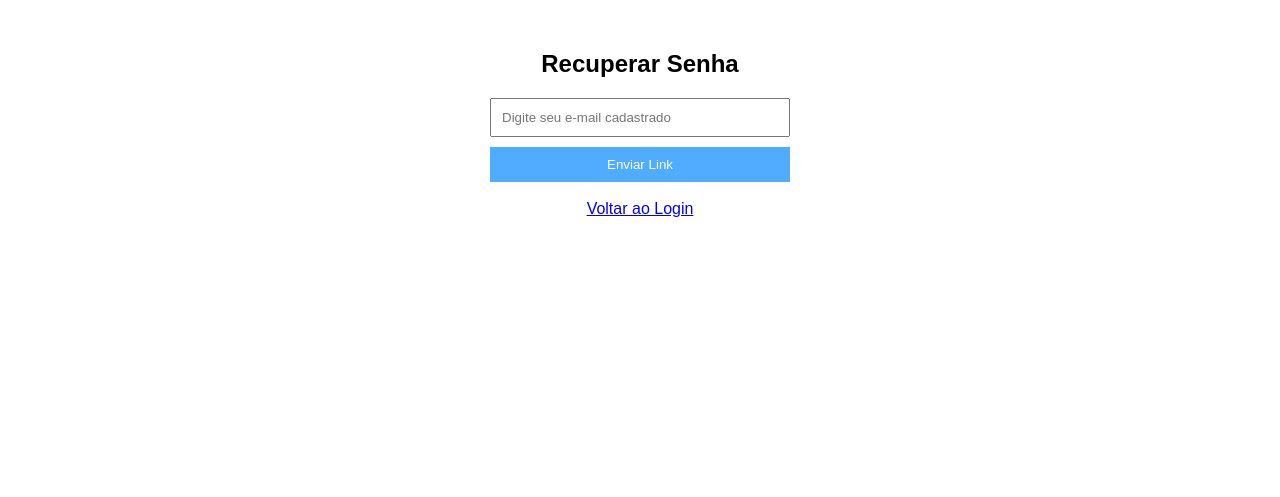
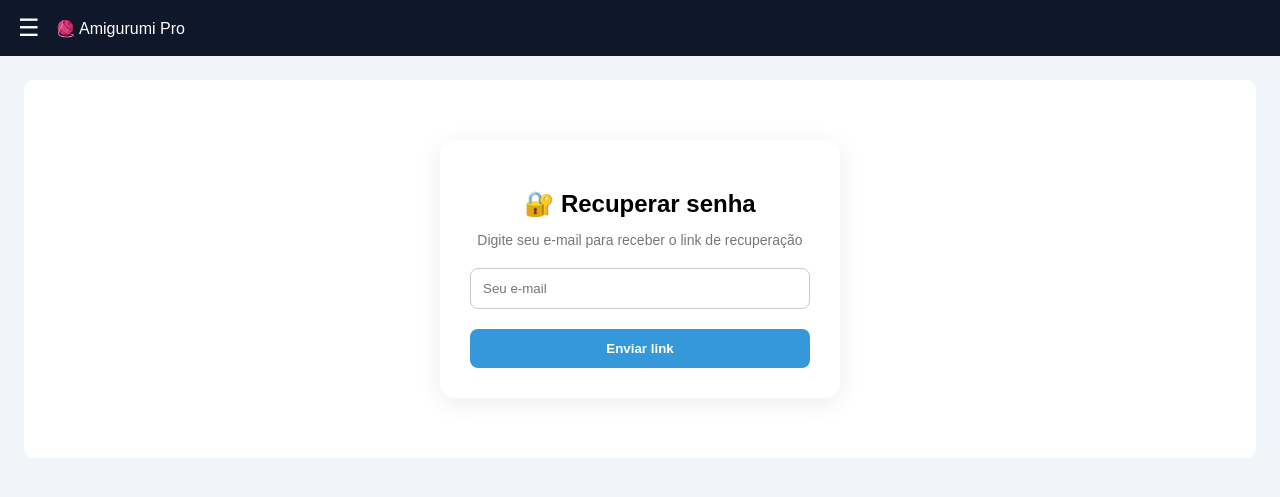
Before and after one commit to iHeyfoxes/sistema-vendas, a Flask app: page /esqueci-senha in a window 1280 px wide. Shown: the top 497 px of the page. Run offline with Flask 3, Linux system fonts and the light colour scheme.

Commit message:
Sistema pica de venda

```diff
--- a/app.py
+++ b/app.py
@@ -5,22 +5,22 @@ from werkzeug.security import generate_password_hash, check_password_hash
 from datetime import datetime
 import os
 from flask_mail import Mail, Message
+from itsdangerous import URLSafeTimedSerializer
 
-# --- 1. CRIAÇÃO DO APP ---
+# --- APP ---
 app = Flask(__name__)
 app.config['SECRET_KEY'] = os.environ.get('SECRET_KEY') or 'chave-secreta-de-teste'
 
-# --- 2. CONFIGURAÇÃO DO SERVIDOR DE E-MAIL  ---
+# --- EMAIL ---
 app.config['MAIL_SERVER'] = 'smtp.gmail.com'
 app.config['MAIL_PORT'] = 465
 app.config['MAIL_USE_TLS'] = False
 app.config['MAIL_USE_SSL'] = True
 app.config['MAIL_USERNAME'] = 'kngb1981@gmail.com'
-# IMPORTANTE: Garanta que a senha abaixo não tenha espaços
 app.config['MAIL_PASSWORD'] = 'bpvkeblociyejyku'
 app.config['MAIL_DEFAULT_SENDER'] = 'kngb1981@gmail.com'
 
-# --- 3. CONFIGURAÇÃO DO BANCO DE DADOS ---
+# --- BANCO ---
 uri = os.environ.get("DATABASE_URL")
 if uri and uri.startswith("postgres://"):
     uri = uri.replace("postgres://", "postgresql://", 1)
@@ -28,14 +28,16 @@ if uri and uri.startswith("postgres://"):
 app.config['SQLALCHEMY_DATABASE_URI'] = uri or 'sqlite:///novo_banco_pro.db'
 app.config['SQLALCHEMY_TRACK_MODIFICATIONS'] = False
 
-# --- 4. INICIALIZAÇÃO DAS EXTENSÕES ---
 db = SQLAlchemy(app)
-mail = Mail(app)  # Agora o Mail sabe quem é o app
+mail = Mail(app)
 
+# 🔐 TOKEN
+serializer = URLSafeTimedSerializer(app.config['SECRET_KEY'])
+
+# --- LOGIN ---
 login_manager = LoginManager()
 login_manager.init_app(app)
 login_manager.login_view = 'login'
-login_manager.login_message = "Por favor, faça login para acessar esta página."
 
 
 @login_manager.user_loader
@@ -43,12 +45,10 @@ def load_user(user_id):
     return db.session.get(User, int(user_id))
 
 
-# --- 5. MODELOS (Tabelas do Banco) ---
-
+# --- MODELOS ---
 class User(UserMixin, db.Model):
     id = db.Column(db.Integer, primary_key=True)
     username = db.Column(db.String(50), unique=True, nullable=False)
-    # ADICIONADO: Campo email essencial para a recuperação de senha
     email = db.Column(db.String(150), unique=True, nullable=True)
     password = db.Column(db.String(200), nullable=False)
 
@@ -58,7 +58,6 @@ class User(UserMixin, db.Model):
     receitas = db.relationship('Receita', backref='dono', lazy=True)
 
 
-# (Classes Venda, Encomenda e Gasto)
 class Venda(db.Model):
     id = db.Column(db.Integer, primary_key=True)
     cliente = db.Column(db.String(100), nullable=False)
@@ -83,6 +82,7 @@ class Gasto(db.Model):
     data = db.Column(db.String(20), default=lambda: datetime.now().strftime("%d/%m/%Y"))
     user_id = db.Column(db.Integer, db.ForeignKey('user.id'), nullable=False)
 
+
 class Receita(db.Model):
     id = db.Column(db.Integer, primary_key=True)
     nome = db.Column(db.String(150), nullable=False)
@@ -91,24 +91,18 @@ class Receita(db.Model):
     user_id = db.Column(db.Integer, db.ForeignKey('user.id'), nullable=False)
 
 
-# Criar o banco
 with app.app_context():
     db.create_all()
 
 
-# --- 6. ROTAS DE AUTENTICAÇÃO ---
-
+# --- AUTH ---
 @app.route("/login", methods=["GET", "POST"])
 def login():
     if request.method == "POST":
-        username = request.form.get("username")
-        password = request.form.get("password")
-        user = User.query.filter_by(username=username).first()
-
-        if user and check_password_hash(user.password, password):
+        user = User.query.filter_by(username=request.form.get("username")).first()
+        if user and check_password_hash(user.password, request.form.get("password")):
             login_user(user)
             return redirect(url_for('vendas'))
-
         flash("Usuário ou senha inválidos.")
     return render_template("login.html")
 
@@ -116,20 +110,21 @@ def login():
 @app.route("/cadastro", methods=["GET", "POST"])
 def cadastro():
     if request.method == "POST":
-        username = request.form.get("username")
-        email = request.form.get("email")  # Captura o e-mail novo
-        password = request.form.get("password")
-
-        if User.query.filter_by(username=username).first():
-            flash("Este usuário já existe.")
+        if User.query.filter_by(username=request.form.get("username")).first():
+            flash("Usuário já existe.")
             return redirect(url_for('cadastro'))
 
-        hashed_password = generate_password_hash(password)
-        novo_usuario = User(username=username, email=email, password=hashed_password)
-        db.session.add(novo_usuario)
+        user = User(
+            username=request.form.get("username"),
+            email=request.form.get("email"),
+            password=generate_password_hash(request.form.get("password"))
+        )
+        db.session.add(user)
         db.session.commit()
-        flash("Cadastro realizado! Agora faça login.")
+
+        flash("Cadastro realizado!")
         return redirect(url_for('login'))
+
     return render_template("cadastro.html")
 
 
@@ -140,205 +135,92 @@ def logout():
     return redirect(url_for('login'))
 
 
-@app.route("/", methods=["GET", "POST"])
-@login_required
-def vendas():
-    if request.method == "POST":
-        nova_venda = Venda(
-            cliente=request.form.get("cliente"),
-            produto=request.form.get("produto"),
-            valor=float(request.form.get("valor") or 0),
-            user_id=current_user.id
-        )
-        db.session.add(nova_venda)
-        db.session.commit()
-        return redirect(url_for('vendas'))
-    vendas_lista = Venda.query.filter_by(user_id=current_user.id).order_by(Venda.id.desc()).all()
-    total = sum(v.valor for v in vendas_lista)
-    return render_template("vendas.html", vendas=vendas_lista, total=round(total, 2))
-
-
-@app.route("/excluir_venda/<int:id>", methods=["POST"])
-@login_required
-def excluir_venda(id):
-    venda = db.session.get(Venda, id)
-    if venda and venda.user_id == current_user.id:
-        db.session.delete(venda)
-        db.session.commit()
-    return redirect(url_for('vendas'))
-
-
-@app.route("/encomendas", methods=["GET", "POST"])
-@login_required
-def encomendas():
-    if request.method == "POST":
-        nova_encomenda = Encomenda(
-            cliente=request.form.get("cliente"),
-            item=request.form.get("item"),
-            prazo=request.form.get("prazo"),
-            user_id=current_user.id
-        )
-        db.session.add(nova_encomenda)
-        db.session.commit()
-        return redirect(url_for('encomendas'))
-    encomendas_lista = Encomenda.query.filter_by(user_id=current_user.id).all()
-    return render_template("encomendas.html", encomendas=encomendas_lista)
-
-
-@app.route("/excluir_encomenda/<int:id>", methods=["POST"])
-@login_required
-def excluir_encomenda(id):
-    encomenda = db.session.get(Encomenda, id)
-    if encomenda and encomenda.user_id == current_user.id:
-        db.session.delete(encomenda)
-        db.session.commit()
-    return redirect(url_for('encomendas'))
-
-
-@app.route("/financeiro", methods=["GET", "POST"])
-@login_required
-def financeiro():
-    if request.method == "POST":
-        novo_gasto = Gasto(
-            item=request.form.get("item"),
-            valor=float(request.form.get("valor") or 0),
-            user_id=current_user.id
-        )
-        db.session.add(novo_gasto)
-        db.session.commit()
-        return redirect(url_for('financeiro'))
-    gastos_lista = Gasto.query.filter_by(user_id=current_user.id).order_by(Gasto.id.desc()).all()
-    vendas_lista = Venda.query.filter_by(user_id=current_user.id).all()
-    total_vendas = sum(v.valor for v in vendas_lista)
-    total_gastos = sum(g.valor for g in gastos_lista)
-    lucro_real = total_vendas - total_gastos
-    return render_template("financeiro.html", gastos=gastos_lista, total_vendas=round(total_vendas, 2),
-                           total_gastos=round(total_gastos, 2), lucro=round(lucro_real, 2))
-
-
-@app.route("/excluir_gasto/<int:id>", methods=["POST"])
-@login_required
-def excluir_gasto(id):
-    gasto = db.session.get(Gasto, id)
-    if gasto and gasto.user_id == current_user.id:
-        db.session.delete(gasto)
-        db.session.commit()
-    return redirect(url_for('financeiro'))
-
-
-@app.route("/calculadora")
-@login_required
-def calculadora():
-    return render_template("calculadora.html")
-
-
-@app.route("/ajuda")
-@login_required
-def ajuda():
-    return render_template("ajuda.html")
-
-
-@app.route("/precos")
-@login_required
-def precos():
-    return render_template("precos.html")
-
-
-@app.route("/perfil", methods=["GET", "POST"])
-@login_required
-def perfil():
-    if request.method == "POST":
-        senha_atual = request.form.get("senha_atual")
-        nova_senha = request.form.get("nova_senha")
-        if check_password_hash(current_user.password, senha_atual):
-            current_user.password = generate_password_hash(nova_senha)
-            db.session.commit()
-            flash("Senha atualizada com sucesso!")
-            return redirect(url_for('vendas'))
-        else:
-            flash("Senha atual incorreta. Tente novamente.")
-    return render_template("perfil.html")
-
-
+# --- ESQUECI SENHA (COM TOKEN) ---
 @app.route("/esqueci-senha", methods=["GET", "POST"])
 def esqueci_senha():
     if request.method == "POST":
-        email_digitado = request.form.get("email")
-        print(f"DEBUG: O e-mail digitado foi: {email_digitado}")  # Aparece no terminal
-
-        user = User.query.filter_by(email=email_digitado).first()
+        email = request.form.get("email")
+        user = User.query.filter_by(email=email).first()
 
         if user:
-            print(f"DEBUG: Usuário encontrado: {user.username}")
-            try:
-                msg = Message("Recuperação de Senha", recipients=[email_digitado])
-                link = url_for('resetar_senha', email=email_digitado, _external=True)
-                msg.body = f"Olá {user.username}, clique no link para resetar sua senha: {link}"
+            token = serializer.dumps(email, salt='senha-reset')
+            link = url_for('resetar_senha', token=token, _external=True)
 
-                mail.send(msg)
-                print("DEBUG: E-mail enviado com sucesso!")
-                flash("E-mail enviado! Verifique sua caixa de entrada.")
-                return redirect(url_for('login'))
-            except Exception as e:
-                print(f"DEBUG ERRO DE ENVIO: {e}")
-                flash(f"Erro técnico ao enviar: {str(e)}")
-                return redirect(url_for('esqueci_senha'))
-        else:
-            print("DEBUG: E-mail não encontrado no banco de dados.")
-            flash("E-mail não cadastrado.")
-            return redirect(url_for('esqueci_senha'))
+            msg = Message("Recuperação de Senha", recipients=[email])
+            msg.body = f"Clique no link para redefinir sua senha:\n{link}"
+            mail.send(msg)
+
+        flash("Se o e-mail existir, você receberá um link 📩")
+        return redirect(url_for('login'))
 
     return render_template("esqueci_senha.html")
 
 
-@app.route("/resetar-senha/<email>", methods=["GET", "POST"])
-def resetar_senha(email):
+# --- RESET COM TOKEN ---
+@app.route("/resetar-senha/<token>", methods=["GET", "POST"])
+def resetar_senha(token):
+    try:
+        email = serializer.loads(token, salt='senha-reset', max_age=3600)
+    except:
+        flash("Link inválido ou expirado.")
+        return redirect(url_for('login'))
+
     if request.method == "POST":
-        nova_senha = request.form.get("nova_senha")
+        nova = request.form.get("nova_senha")
+        confirmar = request.form.get("confirmar_senha")
+
+        if len(nova) < 6:
+            flash("Mínimo 6 caracteres")
+            return redirect(request.url)
+
+        if nova != confirmar:
+            flash("Senhas não coincidem")
+            return redirect(request.url)
+
         user = User.query.filter_by(email=email).first()
-        if user:
-            user.password = generate_password_hash(nova_senha)
-            db.session.commit()
-            flash("Senha alterada!")
-            return redirect(url_for('login'))
-    return render_template("reset_password_form.html", email=email)
+        user.password = generate_password_hash(nova)
+        db.session.commit()
 
+        flash("Senha alterada com sucesso!")
+        return redirect(url_for('login'))
+
+    return render_template("reset_password_form.html")
+
+
+# --- RECEITAS ---
 @app.route("/receitas", methods=["GET", "POST"])
 @login_required
 def receitas():
-
     if request.method == "POST":
-        nova_receita = Receita(
+        receita = Receita(
             nome=request.form.get("nome"),
             link=request.form.get("link"),
             user_id=current_user.id
         )
-
-        db.session.add(nova_receita)
+        db.session.add(receita)
         db.session.commit()
-
         return redirect(url_for('receitas'))
 
-    receitas_lista = Receita.query\
-        .filter_by(user_id=current_user.id)\
-        .order_by(Receita.id.desc())\
-        .all()
-
-    return render_template("receitas.html", receitas=receitas_lista)
+    lista = Receita.query.filter_by(user_id=current_user.id).order_by(Receita.id.desc()).all()
+    return render_template("receitas.html", receitas=lista)
 
 
 @app.route("/excluir_receita/<int:id>", methods=["POST"])
 @login_required
 def excluir_receita(id):
-
     receita = db.session.get(Receita, id)
-
     if receita and receita.user_id == current_user.id:
         db.session.delete(receita)
         db.session.commit()
-
     return redirect(url_for('receitas'))
 
+
+# --- HOME ---
+@app.route("/")
+@login_required
+def vendas():
+    return render_template("vendas.html")
+
+
 if __name__ == "__main__":
-    port = int(os.environ.get("PORT", 5000))
-    app.run(host='0.0.0.0', port=port)
+    app.run(debug=True)
--- a/templates/esqueci_senha.html
+++ b/templates/esqueci_senha.html
@@ -1,9 +1,113 @@
-<div style="text-align: center; margin-top: 50px; font-family: sans-serif;">
-    <h2>Recuperar Senha</h2>
-    <form method="POST" style="max-width: 300px; margin: auto;">
-        <input type="email" name="email" placeholder="Digite seu e-mail cadastrado" style="width: 100%; padding: 10px; margin-bottom: 10px;" required>
-        <button type="submit" style="width: 100%; padding: 10px; background: #4facfe; color: white; border: none; cursor: pointer;">Enviar Link</button>
-    </form>
-    <br>
-    <a href="/login">Voltar ao Login</a>
+
+{% extends "base.html" %}
+
+{% block conteudo %}
+
+<style>
+.recovery-container {
+    max-width: 400px;
+    margin: 40px auto;
+}
+
+.recovery-card {
+    background: white;
+    padding: 30px;
+    border-radius: 15px;
+    box-shadow: 0 5px 25px rgba(0,0,0,0.08);
+    text-align: center;
+}
+
+.recovery-card h2 {
+    margin-bottom: 10px;
+}
+
+.recovery-card p {
+    color: #777;
+    font-size: 14px;
+    margin-bottom: 20px;
+}
+
+.input-group {
+    position: relative;
+    margin-bottom: 20px;
+}
+
+.input-group input {
+    width: 100%;
+    padding: 12px;
+    border-radius: 8px;
+    border: 1px solid #ccc;
+    outline: none;
+    transition: 0.2s;
+}
+
+.input-group input:focus {
+    border-color: #3498db;
+    box-shadow: 0 0 0 2px rgba(52,152,219,0.2);
+}
+
+.btn-recovery {
+    width: 100%;
+    padding: 12px;
+    background: #3498db;
+    border: none;
+    color: white;
+    border-radius: 8px;
+    cursor: pointer;
+    font-weight: bold;
+    transition: 0.2s;
+}
+
+.btn-recovery:hover {
+    background: #2980b9;
+}
+
+.flash-message {
+    margin-bottom: 15px;
+    padding: 10px;
+    border-radius: 6px;
+    font-size: 14px;
+}
+
+.flash-error {
+    background: #ffe5e5;
+    color: #c0392b;
+}
+
+.flash-success {
+    background: #eafaf1;
+    color: #27ae60;
+}
+</style>
+
+<div class="recovery-container">
+    <div class="recovery-card">
+
+        <h2>🔐 Recuperar senha</h2>
+        <p>Digite seu e-mail para receber o link de recuperação</p>
+
+        <!-- mensagens -->
+        {% with messages = get_flashed_messages() %}
+            {% if messages %}
+                {% for msg in messages %}
+                    <div class="flash-message flash-error">
+                        {{ msg }}
+                    </div>
+                {% endfor %}
+            {% endif %}
+        {% endwith %}
+
+        <form method="POST">
+            <div class="input-group">
+                <input type="email" name="email" placeholder="Seu e-mail" required>
+            </div>
+
+            <button type="submit" class="btn-recovery">
+                Enviar link
+            </button>
+        </form>
+
+    </div>
 </div>
+
+{% endblock %}
```
Also changed, not shown: templates/reset_password_form.html (+133 -5 lines).
